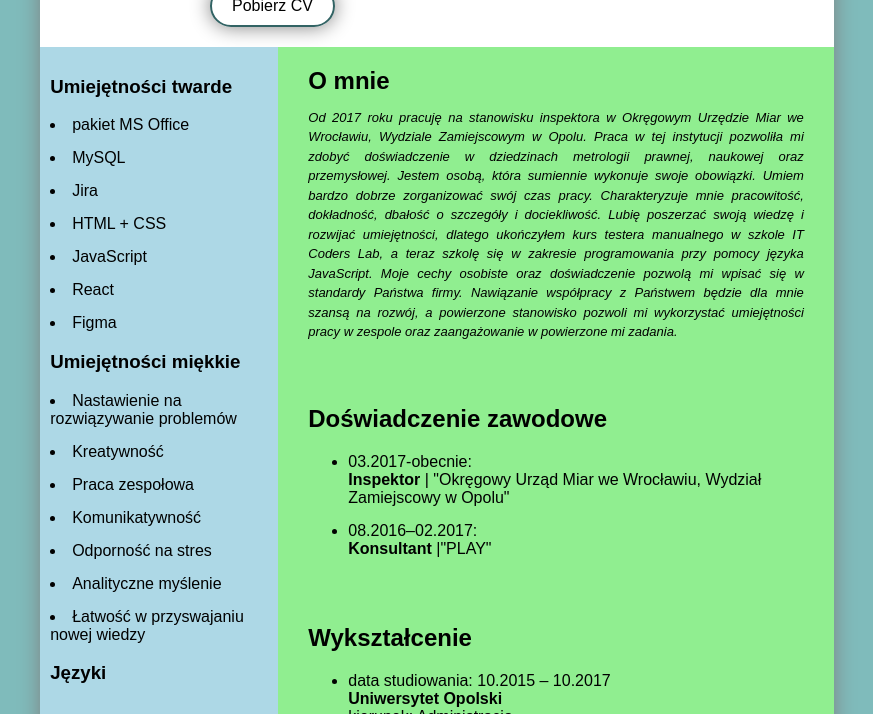
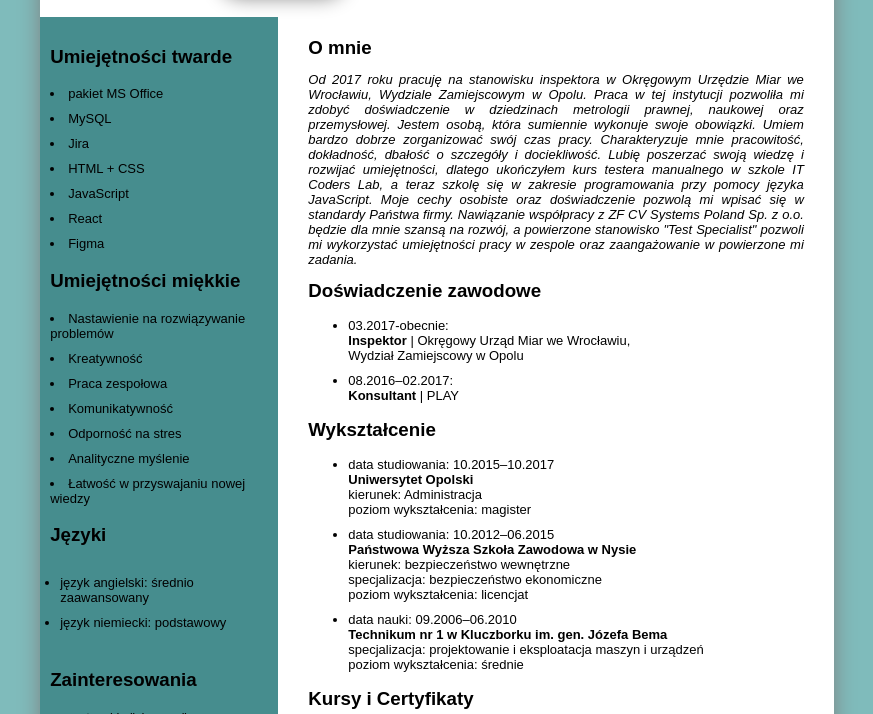
Before and after one commit to Blazej90/resume-B-a-ej-Bartoszewski, a website: page index.html in a window 1280 px wide. Shown: the part 278-992 px from the top of the page, without its empty margins (203-1076 px from the left). Drawn offline with Linux system fonts and the light colour scheme.

Commit message:
styles resume

```diff
--- a/index.html
+++ b/index.html
@@ -18,12 +18,14 @@
         />
         <div class="name">
           <h1>Błażej Bartoszewski CV</h1>
-          <p>
+          <p class="job">
             Inspektor w Okręgowym Urzędzie Miar we Wrocławiu <br />
             Wydziale Zamiejscowym w Opolu
           </p>
           <div>
-            <a class="cv-download-link" href="#">Pobierz CV</a>
+            <a class="cv-download-link" href="#" onclick="pobierzCV()"
+              >Pobierz CV</a
+            >
           </div>
         </div>
         <address>
@@ -86,7 +88,7 @@
         </section>
         <div class="main-informations">
           <section class="about-me">
-            <h2 class="about-me-title">O mnie</h2>
+            <h3 class="about-me-title">O mnie</h3>
             <p class="about-me-text">
               Od 2017 roku pracuję na stanowisku inspektora w Okręgowym Urzędzie
               Miar we Wrocławiu, Wydziale Zamiejscowym w Opolu. Praca w tej
@@ -99,45 +101,45 @@
               testera manualnego w szkole IT Coders Lab, a teraz szkolę się w
               zakresie programowania przy pomocy języka JavaScript. Moje cechy
               osobiste oraz doświadczenie pozwolą mi wpisać się w standardy
-              Państwa firmy. Nawiązanie współpracy z Państwem będzie dla mnie
-              szansą na rozwój, a powierzone stanowisko pozwoli mi wykorzystać
-              umiejętności pracy w zespole oraz zaangażowanie w powierzone mi
-              zadania.
+              Państwa firmy. Nawiązanie współpracy z ZF CV Systems Poland Sp. z
+              o.o. będzie dla mnie szansą na rozwój, a powierzone stanowisko
+              "Test Specialist" pozwoli mi wykorzystać umiejętności pracy w
+              zespole oraz zaangażowanie w powierzone mi zadania.
             </p>
           </section>
-          <section>
-            <h2>Doświadczenie zawodowe</h2>
+          <section class="work-experience">
+            <h3 class="work-experience-title">Doświadczenie zawodowe</h3>
             <ul>
               <li>
                 03.2017-obecnie: <br />
-                <b>Inspektor</b> | "Okręgowy Urząd Miar we Wrocławiu, Wydział
-                Zamiejscowy w Opolu"
+                <b>Inspektor</b> | Okręgowy Urząd Miar we Wrocławiu, <br />
+                Wydział Zamiejscowy w Opolu
               </li>
               <li>
                 08.2016–02.2017: <br />
-                <b>Konsultant</b> |"PLAY"
+                <b>Konsultant</b> | PLAY
               </li>
             </ul>
           </section>
-          <section>
-            <h2>Wykształcenie</h2>
+          <section class="education">
+            <h3 class="education-title">Wykształcenie</h3>
             <ul>
               <li>
-                data studiowania: 10.2015 – 10.2017 <br />
+                data studiowania: 10.2015–10.2017 <br />
                 <b>Uniwersytet Opolski</b>
                 <br />
                 kierunek: Administracja<br />
                 poziom wykształcenia: magister
               </li>
               <li>
-                data studiowania: 10.2012 – 06.2015 <br />
+                data studiowania: 10.2012–06.2015 <br />
                 <b>Państwowa Wyższa Szkoła Zawodowa w Nysie</b><br />
                 kierunek: bezpieczeństwo wewnętrzne <br />
                 specjalizacja: bezpieczeństwo ekonomiczne <br />
                 poziom wykształcenia: licencjat
               </li>
               <li>
-                data nauki: 09.2006 – 06.2010 <br />
+                data nauki: 09.2006–06.2010 <br />
                 <b>Technikum nr 1 w Kluczborku im. gen. Józefa Bema</b><br />
                 specjalizacja: projektowanie i eksploatacja maszyn i urządzeń
                 <br />
@@ -145,8 +147,8 @@
               </li>
             </ul>
           </section>
-          <section>
-            <h2>Kursy i Certyfikaty</h2>
+          <section class="courses-and-certificates">
+            <h3 class="courses-and-certificates-title">Kursy i Certyfikaty</h3>
             <ul>
               <li>
                 <b>FullStack Developer</b>
--- a/script.js
+++ b/script.js
@@ -4,16 +4,16 @@ function pobierzCV() {
   const sections = document.querySelectorAll("main > section");
 
   sections.forEach(function (section) {
-    const sectionTitle = section.querySelector("h2").innerText;
+    const sectionTitle = section.querySelector("h3").innerText;
     const sectionContent = [];
 
     // Dodaj tytuł sekcji do treści PDF
     sectionContent.push({ text: sectionTitle, style: "sectionTitle" });
 
     // Dodaj treść każdej sekcji do treści PDF
-    const paragraphs = section.querySelectorAll("p");
-    paragraphs.forEach(function (paragraph) {
-      sectionContent.push(paragraph.innerText);
+    const listItems = section.querySelectorAll("li");
+    listItems.forEach(function (item) {
+      sectionContent.push({ text: item.innerText, margin: [0, 0, 0, 5] });
     });
 
     content.push(sectionContent);
@@ -26,7 +26,7 @@ function pobierzCV() {
       sectionTitle: {
         fontSize: 18,
         bold: true,
-        margin: [0, 0, 0, 10],
+        margin: [0, 10, 0, 10], // dostosuj marginesy, jeśli potrzebujesz
       },
       // Dodaj inne style, jeśli potrzebujesz
     },
--- a/style.css
+++ b/style.css
@@ -33,7 +33,11 @@ header ul {
 }
 
 li {
-  margin-bottom: 15px;
+  margin-bottom: 10px;
+}
+
+li {
+  font-size: small;
 }
 
 .address-icon {
@@ -60,6 +64,10 @@ li {
   margin-left: 10px;
 }
 
+.job {
+  font-size: small;
+}
+
 .languages {
   padding: 10px;
 }
@@ -72,12 +80,11 @@ li {
 /* Dodatkowe stylowanie, jeśli potrzebujesz */
 
 .skills-languages-hobbies {
-  background-color: lightblue; /* Dodatkowe style dla lepszej widoczności */
+  background-color: rgb(70, 141, 142);
   padding: 10px;
 }
 
 .main-informations {
-  background-color: lightgreen; /* Dodatkowe style dla lepszej widoczności */
   padding: 10px;
   width: 70%;
   box-sizing: border-box;
@@ -94,30 +101,15 @@ li {
   font-style: italic;
 }
 
-.hobbies {
-  list-style: none;
-  padding: 0;
-  display: flex;
-  flex-wrap: wrap;
+.work-experience {
+  max-width: max-content;
 }
 
-.hobbies li {
-  width: 50%;
-  display: flex;
-  align-items: flex-start;
-  margin-bottom: 40px;
-}
-
-.hobbies div {
-  margin-left: 20px;
-}
-
-.hobbies p {
-  color: grey;
-}
-
-p {
-  line-height: 1.5;
+.work-experience-title,
+.education-title,
+.courses-and-certificates-title {
+  margin: 0;
+  margin-top: -30px;
 }
 
 .cv-download-link {
```
